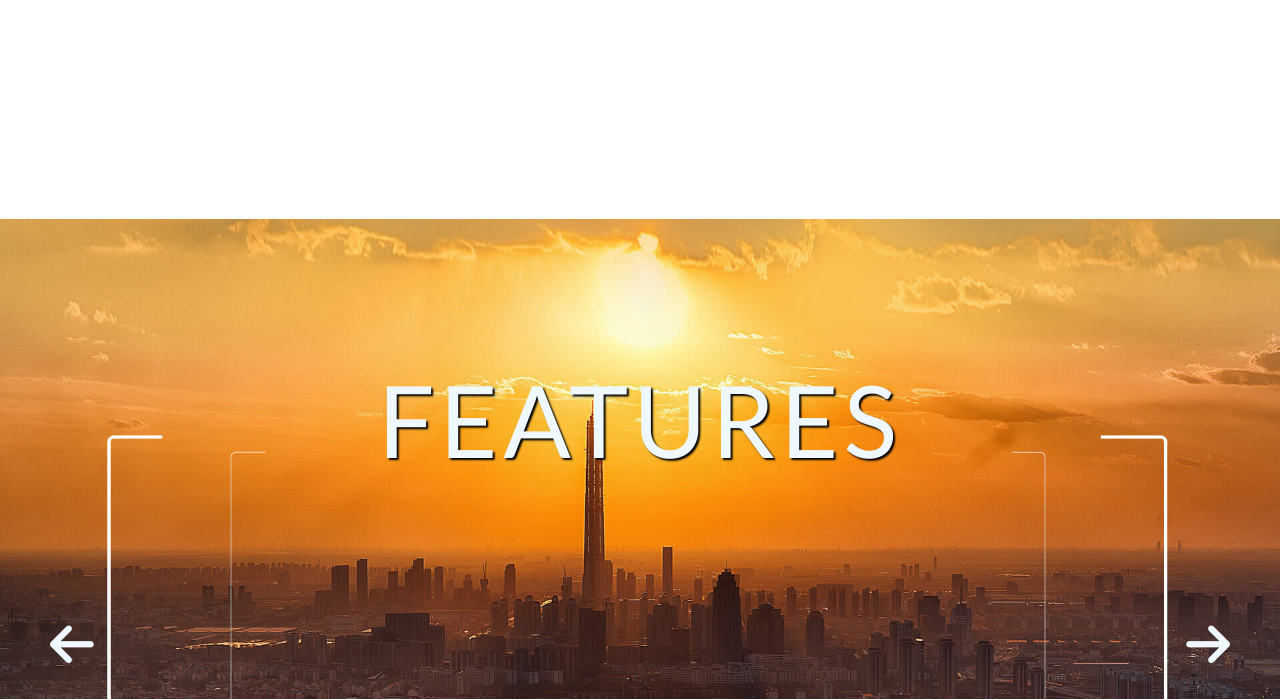
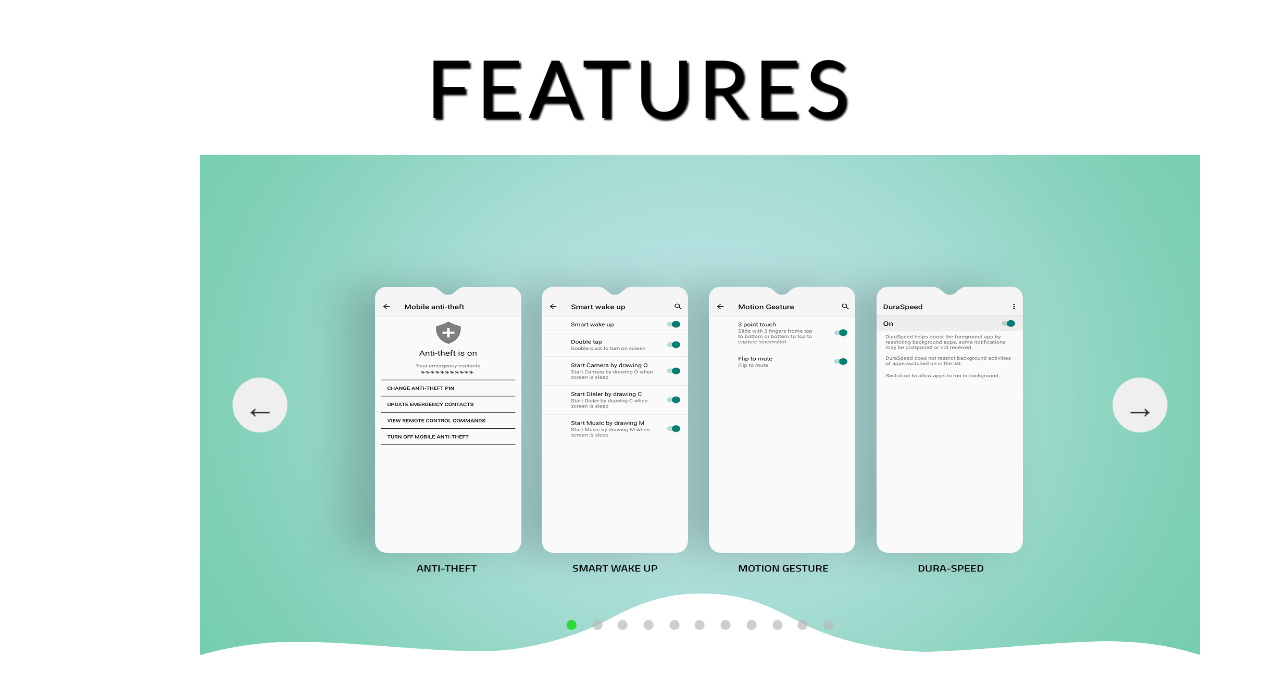
Before and after one commit to shafe03/project-1-product-landing-page, a plain HTML site: page index.html in a window 1280 px wide. Shown: the part 781-1480 px from the top of the page. After the commit the page ends 1456 px from the top, so only its background shows below. Drawn offline with Linux system fonts and the light colour scheme.

Commit message:
created slider for feature section

```diff
--- a/index.html
+++ b/index.html
@@ -32,21 +32,23 @@
       <section class="section-2">
         <h1 class="section-2-header">Features</h1>
         <div class="slider">
+          <img class="slide" src="/img/N5_Features/N5_Feature2.jpg" alt="" />
+          <img class="slide" src="/img/N5_Features/N5_Feature3.jpg" alt="" />
+          <img class="slide" src="/img/N5_Features/N5_Feature4.jpg" alt="" />
+          <img class="slide" src="/img/N5_Features/N5_Feature5.jpg" alt="" />
+          <img class="slide" src="/img/N5_Features/N5_Feature6.jpg" alt="" />
+          <img class="slide" src="/img/N5_Features/N5_Feature8.jpg" alt="" />
+          <img class="slide" src="/img/N5_Features/N5_Feature9.jpg" alt="" />
+          <img class="slide" src="/img/N5_Features/N5_Feature10.jpg" alt="" />
+          <img class="slide" src="/img/N5_Features/N5_Feature11.jpg" alt="" />
+          <img class="slide" src="/img/N5_Features/N5_Feature12.jpg" alt="" />
+          <img class="slide" src="/img/N5_Features/N5_Feature13U.jpg" alt="" />
 
-            <img class="slide" src="/img/N5_Features/N5_Feature13U.jpg" alt="">
-            <img class="slide" src="/img/N5_Features/N5_Feature2.jpg" alt="">
-            <img class="slide" src="/img/N5_Features/N5_Feature3.jpg" alt="">
-            <img class="slide" src="/img/N5_Features/N5_Feature4.jpg" alt="">
-            <img class="slide" src="/img/N5_Features/N5_Feature5.jpg" alt="">
-            <img class="slide" src="/img/N5_Features/N5_Feature6.jpg" alt="">
-            <img class="slide" src="/img/N5_Features/N5_Feature7.jpg" alt="">
-            <img class="slide" src="/img/N5_Features/N5_Feature8.jpg" alt="">
-            <img class="slide" src="/img/N5_Features/N5_Feature9.jpg" alt="">
+          <button class="slider__btn slider__btn--left">&larr;</button>
+          <button class="slider__btn slider__btn--right">&rarr;</button>
 
-
-          <a href="" class="slider__btn slider__btn--left"><i class="fas fa-arrow-left fa-5x"></i></a>
-          <a href="" class="slider__btn slider__btn--right"><i class="fas fa-arrow-right fa-5x"></i></a>
-          <div class="dots"></div>
+          <div class="dots">
+            <!-- <button class="dots__dot" data-slide="1"></button> -->
           </div>
         </div>
       </section>
--- a/main.js
+++ b/main.js
@@ -1,13 +1,12 @@
+// emplementing change image in landing page
+
 const landingPageImages = document.querySelectorAll(
   ".landing-page-img-container img"
 );
-console.log(landingPageImages);
-
 let i = 1;
 setInterval(() => {
   i++;
   const image = document.querySelector(".landing-page-img-container .change");
-  console.log(image);
   image.classList.remove("change");
   if (i > landingPageImages.length) {
     landingPageImages[0].classList.add("change");
@@ -16,3 +15,165 @@ setInterval(() => {
     image.nextElementSibling.classList.add("change");
   }
 }, 2500);
+
+// // Slider
+// const slider = function () {
+//   const slides = document.querySelectorAll(".slide");
+//   const btnLeft = document.querySelector(".slider__btn--left");
+//   const btnRight = document.querySelector(".slider__btn--right");
+//   const dotContainer = document.querySelector(".dots");
+
+//   let curSlide = 0;
+//   const maxSlide = slides.length;
+
+//   // Functions
+//   const createDots = function () {
+//     slides.forEach(function (_, i) {
+//       dotContainer.insertAdjacentHTML(
+//         "beforeend",
+//         `<button class="dots__dot" data-slide="${i}"></button>`
+//       );
+//     });
+//   };
+
+//   const activateDot = function (slide) {
+//     document
+//       .querySelectorAll(".dots__dot")
+//       .forEach((dot) => dot.classList.remove("dots__dot--active"));
+
+//     document
+//       .querySelector(`.dots__dot[data-slide="${slide}"]`)
+//       .classList.add("dots__dot--active");
+//   };
+
+//   const goToSlide = function (slide) {
+//     slides.forEach(
+//       (s, i) => (s.style.transform = `translateX(${100 * (i - slide)}%)`)
+//     );
+//   };
+
+//   // Next slide
+//   const nextSlide = function () {
+//     if (curSlide === maxSlide - 1) {
+//       curSlide = 0;
+//     } else {
+//       curSlide++;
+//     }
+
+//     goToSlide(curSlide);
+//     activateDot(curSlide);
+//   };
+
+//   const prevSlide = function () {
+//     if (curSlide === 0) {
+//       curSlide = maxSlide - 1;
+//     } else {
+//       curSlide--;
+//     }
+//     goToSlide(curSlide);
+//     activateDot(curSlide);
+//   };
+
+//   const init = function () {
+//     goToSlide(0);
+//     createDots();
+
+//     activateDot(0);
+//   };
+//   init();
+
+//   // Event handlers
+//   btnRight.addEventListener("click", nextSlide);
+//   btnLeft.addEventListener("click", prevSlide);
+
+//   document.addEventListener("keydown", function (e) {
+//     if (e.key === "ArrowLeft") prevSlide();
+//     e.key === "ArrowRight" && nextSlide();
+//   });
+
+//   dotContainer.addEventListener("click", function (e) {
+//     if (e.target.classList.contains("dots__dot")) {
+//       const { slide } = e.target.dataset;
+//       goToSlide(slide);
+//       activateDot(slide);
+//     }
+//   });
+// };
+// slider();
+
+// slider
+const slides = document.querySelectorAll(".slide");
+const btnLeft = document.querySelector(".slider__btn--left");
+const btnRight = document.querySelector(".slider__btn--right");
+const dotContainer = document.querySelector(".dots");
+
+let curSlide = 0;
+const maxSlide = slides.length;
+
+const slider = document.querySelector(".slider");
+slider.style.overflow = "hidden";
+
+// Functions
+
+const createDots = function () {
+  slides.forEach(function (_, i) {
+    dotContainer.insertAdjacentHTML(
+      "beforeend",
+      `<button class='dots__dot' data-slide="${i}"></button>`
+    );
+  });
+};
+createDots();
+
+const activateDot = function (slide) {
+  document
+    .querySelectorAll(".dots__dot")
+    .forEach((dot) => dot.classList.remove("dots__dot--active"));
+  document
+    .querySelector(`.dots__dot[data-slide="${slide}"]`)
+    .classList.add("dots__dot--active");
+};
+
+activateDot(0);
+
+const goToSlide = function (slide) {
+  slides.forEach(
+    (s, i) => (s.style.transform = `translateX(${100 * (i - slide)}%)`)
+  );
+};
+
+const nextSlide = function () {
+  if (curSlide === maxSlide - 1) {
+    curSlide = 0;
+  } else {
+    curSlide++;
+  }
+  goToSlide(curSlide);
+  activateDot(curSlide);
+};
+
+// previous slide
+const previousSlide = function () {
+  if (curSlide === 0) {
+    curSlide = maxSlide - 1;
+  } else {
+    curSlide--;
+  }
+  goToSlide(curSlide);
+};
+
+btnRight.addEventListener("click", nextSlide);
+btnLeft.addEventListener("click", previousSlide);
+
+document.addEventListener("keydown", function (e) {
+  if (e.key === "ArrowLeft") previousSlide();
+  e.key === "ArrowRight" && nextSlide();
+});
+
+dotContainer.addEventListener("click", function (e) {
+  if (e.target.classList.contains("dots__dot")) {
+    const { slide } = e.target.dataset;
+    goToSlide(slide);
+    activateDot(slide);
+  }
+});
--- a/style.css
+++ b/style.css
@@ -60,74 +60,76 @@ html {
 /* End of section 1 */
 
 /* section 2 */
+
 .section-2 {
-  height: 100vh;
-  width: 100%;
-  display: flex;
-  flex-direction: column;
-  position: relative;
-  justify-content: center;
-  align-items: center;
-}
-
-.section-2-header {
-  font-size: 10rem;
+  font-size: 12rem;
   position: relative;
   letter-spacing: 0.5rem;
   text-transform: uppercase;
   text-shadow: 0.2rem 0.2rem 0.2rem #000;
-  color: aliceblue;
-  z-index: 1;
+}
+
+.section-2-header {
+  text-align: center;
+  font-size: 8rem;
+  padding: 2rem;
 }
 
 .slider {
-  position: absolute;
-  height: 100%;
-  width: 100%;
-  left: 0;
-  top: 0;
-  transform: translate(0, 25%);
+  transform: translate(20%, 0%);
+  max-width: 100rem;
+  height: 50rem;
+  margin-bottom: 2rem;
+  position: relative;
+  overflow: hidden;
 }
 
 .slide {
   position: absolute;
+  top: 0;
+  width: 100%;
+  height: 50rem;
+  align-items: center;
+  justify-content: center;
+  transition: transform 1s;
+}
+
+.slide > img {
+  width: 100%;
   height: 100%;
-  width: 100%;
+  object-fit: cover;
 }
 
 .slider__btn {
   position: absolute;
-  z-index: inherit;
-  color: aliceblue;
-  transition: all 0.5;
-  border-radius: 1rem;
+  top: 50%;
+  z-index: 10;
+  background: rgba(255, 255, 255 0.7);
+  font-family: inherit;
+  color: #333;
+  border-radius: 50%;
+  height: 5.5rem;
+  width: 5.5rem;
+  font-size: 3.25rem;
+  cursor: pointer;
+  border: none;
 }
 
 .slider__btn--left {
-  left: 5rem;
-  top: 50%;
-}
-
-.slider__btn--left:hover {
-  color: rgb(225, 101, 92);
+  left: 6%;
+  transform: translate(-50%, -50%);
 }
 .slider__btn--right {
-  right: 5rem;
-  top: 50%;
-}
-
-.slider__btn--right:hover {
-  color: rgb(87, 225, 105);
+  right: 6%;
+  transform: translate(50%, -50%);
 }
 
 .dots {
   position: absolute;
   bottom: 5%;
   left: 50%;
-  color: red;
-  transform: translateX(-50%);
+  transform: translate(-50%);
   display: flex;
-  z-index: 2;
 }
 
 .dots__dot {
@@ -137,12 +139,9 @@ html {
   height: 1rem;
   width: 1rem;
   border-radius: 50%;
-  margin-right: 1.75rem;
+  margin-right: 1.57rem;
   cursor: pointer;
   transition: all 0.5s;
-
-  /* Only necessary when overlying images */
-  /* box-shadow: 0 0.6rem 1.5rem rgba(0, 0, 0, 0.7); */
 }
 
 .dots__dot:last-child {
@@ -150,8 +149,7 @@ html {
 }
 
 .dots__dot--active {
-  /* background-color: #fff; */
-  background-color: #888;
+  background-color: rgb(42, 218, 57);
   opacity: 1;
 }
 /*End of section 2 */
```
